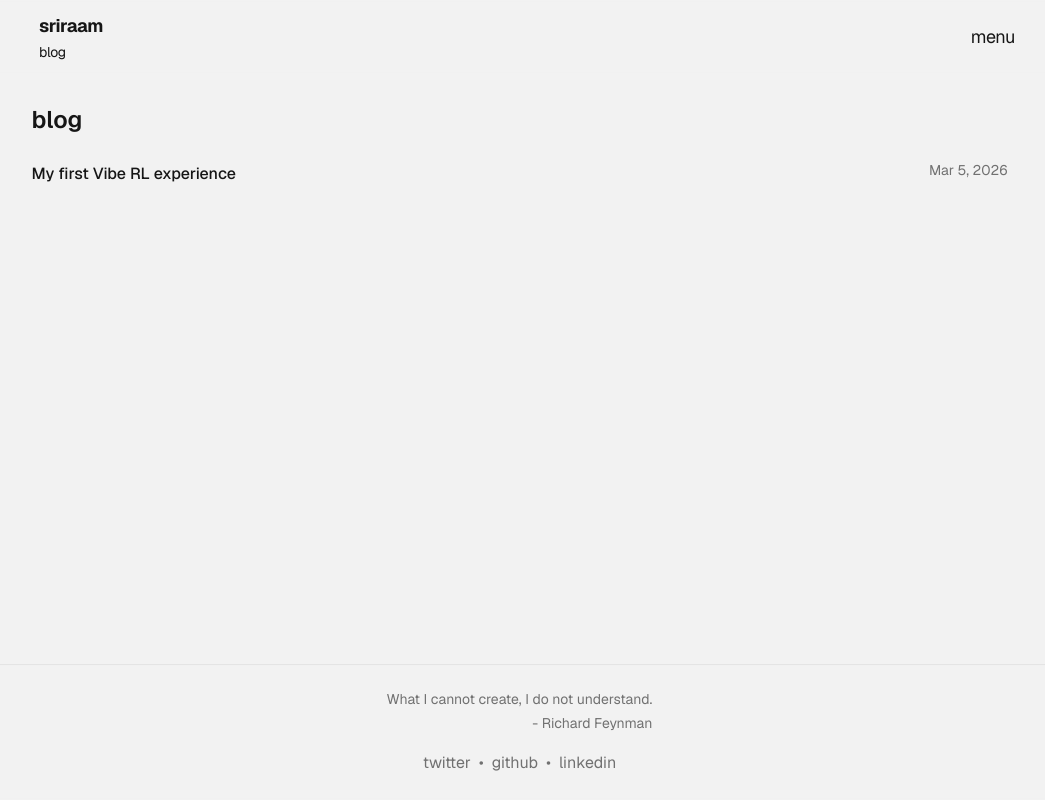
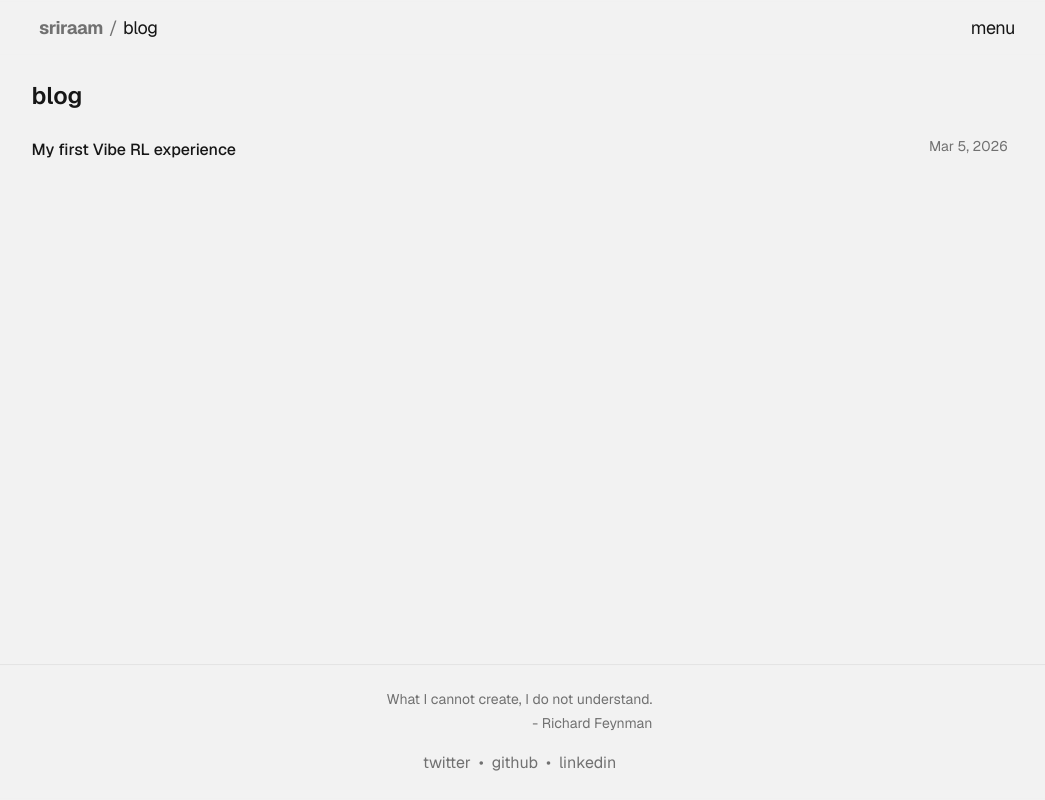
Before and after one commit to 13point5/blog, a Next.js app: page /blog in a window 1280 px wide. Shown: the whole page, without its empty margins (113-1158 px from the left). Built offline with nearby package versions, Linux system fonts and the light colour scheme; a web font is replaced by a local one.

Commit message:
Show inline blog crumb without the post slug
Keep a single-line header path as sriraam / blog on blog
routes, with blog linking to the index and no slug segment.

Co-authored-by: Sriraam <bharathsriraam.rr@gmail.com>

```diff
--- a/app/blog/[slug]/page.tsx
+++ b/app/blog/[slug]/page.tsx
@@ -58,7 +58,7 @@ export default async function BlogPost({
   }
 
   return (
-    <main className="max-w-5xl mx-auto px-6 pt-20 pb-16">
+    <main className="max-w-5xl mx-auto px-6 pt-14 pb-16">
       <article className="prose prose-lg animate-fade-blur">
         <script
           type="application/ld+json"
--- a/app/blog/page.tsx
+++ b/app/blog/page.tsx
@@ -7,7 +7,7 @@ export const metadata = {
 
 export default function BlogPage() {
   return (
-    <main className="max-w-5xl mx-auto px-6 pt-20 pb-16">
+    <main className="max-w-5xl mx-auto px-6 pt-14 pb-16">
       <section className="animate-fade-blur">
         <h1 className="text-2xl font-semibold mb-4 mt-6 text-foreground">
           blog
--- a/app/components/header.tsx
+++ b/app/components/header.tsx
@@ -11,9 +11,6 @@ export function Header() {
   const [lastScrollY, setLastScrollY] = useState(0);
   const pathname = usePathname();
   const isOnBlogPage = pathname.startsWith("/blog");
-  const blogSlug = pathname.startsWith("/blog/")
-    ? pathname.split("/")[2]
-    : null;
 
   useEffect(() => {
     const handleScroll = () => {
@@ -37,44 +34,33 @@ export function Header() {
   return (
     <header
       className={cn(
-        "fixed top-0 left-0 right-0 z-50 bg-background/80 backdrop-blur-xs transition-transform duration-300",
-        isOnBlogPage ? "py-2.5 sm:py-3" : "h-12 sm:h-14",
+        "fixed top-0 left-0 right-0 z-50 h-12 sm:h-14 bg-background/80 backdrop-blur-xs transition-transform duration-300",
         isVisible ? "translate-y-0" : "-translate-y-full"
       )}
     >
-      <nav
-        className={cn(
-          "max-w-5xl mx-auto px-6 flex items-center justify-between gap-4",
-          !isOnBlogPage && "h-full"
-        )}
-      >
-        <div className="flex flex-col gap-0.5 min-w-0">
+      <nav className="max-w-5xl mx-auto px-6 h-full flex items-center justify-between gap-4">
+        <div className="flex items-center gap-1.5 min-w-0 text-base sm:text-lg tracking-tight">
           <Link
             href="/"
-            className="text-base sm:text-lg font-bold tracking-tight hover:text-foreground-muted transition-colors w-fit"
+            className={cn(
+              "font-bold hover:text-foreground-muted transition-colors shrink-0",
+              isOnBlogPage && "text-foreground-muted"
+            )}
           >
             sriraam
           </Link>
           {isOnBlogPage && (
-            <div className="flex items-center gap-1.5 text-xs sm:text-sm text-foreground-muted tracking-tight min-w-0">
+            <>
+              <span className="text-foreground-muted" aria-hidden="true">
+                /
+              </span>
               <Link
                 href="/blog"
-                className={cn(
-                  "hover:text-foreground transition-colors shrink-0",
-                  !blogSlug && "text-foreground"
-                )}
+                className="font-normal hover:text-foreground-muted transition-colors"
               >
                 blog
               </Link>
-              {blogSlug && (
-                <>
-                  <span aria-hidden="true">/</span>
-                  <span className="truncate max-w-[45vw] sm:max-w-64">
-                    {blogSlug}
-                  </span>
-                </>
-              )}
-            </div>
+            </>
           )}
         </div>
         <SettingsDropdown />
```
